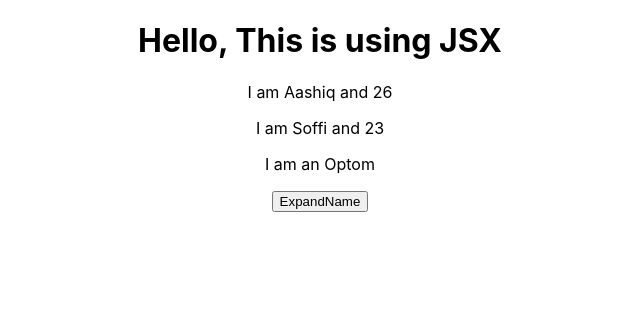
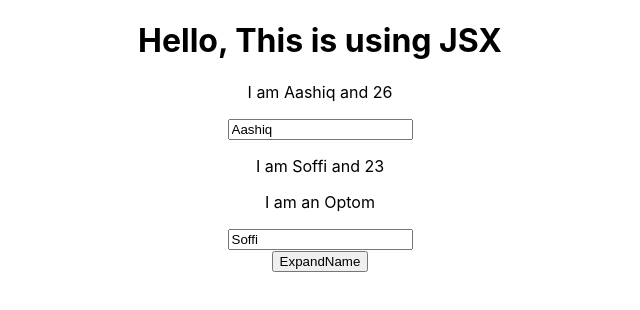
Before and after one commit to Aashiq1523/Practice-React, a React (Create React App) app in the folder myfirstreactapp/: page / in a window 1280 px wide. Shown: the top 310 px of the page, without its empty margins (320-960 px from the left). Built offline with nearby package versions, Linux system fonts and the light colour scheme.

Commit message:
two way binding

```diff
--- a/myfirstreactapp/src/App.js
+++ b/myfirstreactapp/src/App.js
@@ -1,21 +1,20 @@
-import { render } from '@testing-library/react';
-import React, { Component } from 'react';
+import React, { useState } from 'react';
 import './App.css';
 import Person from './Person/Person';
 
-class App extends Component {
+const App = () => {
 
   // state
-  state = {
+  const [person, setPerson] = useState({
     persons: [
       { name: 'Aashiq', age: '26'},
       { name: 'Soffi', age: '23'}
     ]
-  };
+  });
 
   // manipulating state
-  expandNameHandler = () => {
-    this.setState({
+  const expandNameHandler = () => {
+    setPerson({
       persons: [
         { name: 'Mohamed Aashiq', age: '26'},
         { name: 'Soffi Ashraf', age: '23'}
@@ -23,17 +22,24 @@ class App extends Component {
     });
   }
 
-  render() {
+  // Two-way binding
+  const nameChangeHandler = (event) => {
+    setPerson({
+      persons: [
+        { name: event.target.value, age: '26'},
+        { name: 'Soffi Ashraf', age: '23'}
+      ]
+    });
+  }
 
-    return (
-      <div className="App">
-        <h1>Hello, This is using JSX</h1>
-        <Person name={this.state.persons[0].name} age={this.state.persons[0].age}/>
-        <Person name={this.state.persons[1].name} age={this.state.persons[1].age}>I am an Optom</Person>
-        <button onClick={this.expandNameHandler}>ExpandName</button>
-      </div>
-    );
-  }
+  return (
+    <div className="App">
+      <h1>Hello, This is using JSX</h1>
+      <Person name={person.persons[0].name} age={person.persons[0].age} change={nameChangeHandler}/>
+      <Person name={person.persons[1].name} age={person.persons[1].age}>I am an Optom</Person>
+      <button onClick={expandNameHandler}>ExpandName</button>
+    </div>
+  );
 }
 
 export default App;
--- a/myfirstreactapp/src/Person/Person.js
+++ b/myfirstreactapp/src/Person/Person.js
@@ -5,6 +5,7 @@ const person = (props) => {
         <div>
             <p>I am {props.name} and {props.age}</p>
             <p>{props.children}</p>
+            <input type="text" onChange={props.change} value={props.name}/>
         </div>
     )
 };
```
Also changed, not shown: myfirstreactapp/public/logo512.png (added).
